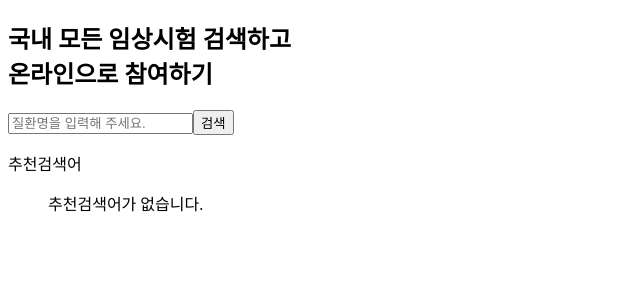
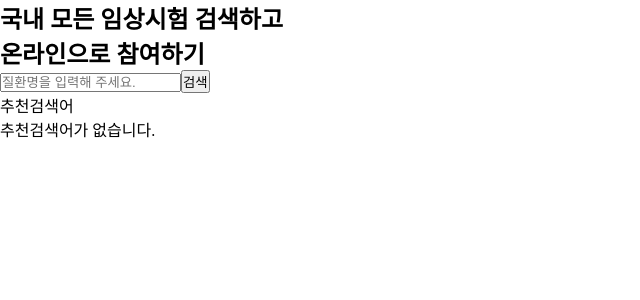
Before and after one commit to lyeejj/wanted-pre-onboarding-w3, a React (Create React App) app: page / in a window 1280 px wide. Shown: the top 300 px of the page, without its empty margins (0-640 px from the left). Built offline with nearby package versions, Linux system fonts and the light colour scheme.

Commit message:
feat: 글로벌 스타일 설정

```diff
--- a/package.json
+++ b/package.json
@@ -3,6 +3,8 @@
 	"version": "0.1.0",
 	"private": true,
 	"dependencies": {
+		"@emotion/react": "^11.11.1",
+		"@emotion/styled": "^11.11.0",
 		"@testing-library/jest-dom": "^5.17.0",
 		"@testing-library/react": "^13.4.0",
 		"@testing-library/user-event": "^13.5.0",
--- a/src/App.tsx
+++ b/src/App.tsx
@@ -1,5 +1,13 @@
 import SearchPage from './pages/SearchPage';
+import { Global } from '@emotion/react';
+import { GlobalStyles } from './styles/GlobalStyles';
+
 function App() {
-	return <SearchPage />;
+	return (
+		<>
+			<Global styles={GlobalStyles} />
+			<SearchPage />
+		</>
+	);
 }
 export default App;
--- /dev/null
+++ b/src/styles/GlobalStyles.ts
@@ -0,0 +1,9 @@
+import { css } from '@emotion/react';
+
+export const GlobalStyles = css`
+	* {
+		margin: 0px;
+		padding: 0px;
+		box-sizing: border-box;
+	}
+`;
```
Also changed, not shown: 1 other file (tests, documents, lock files or other folders).
